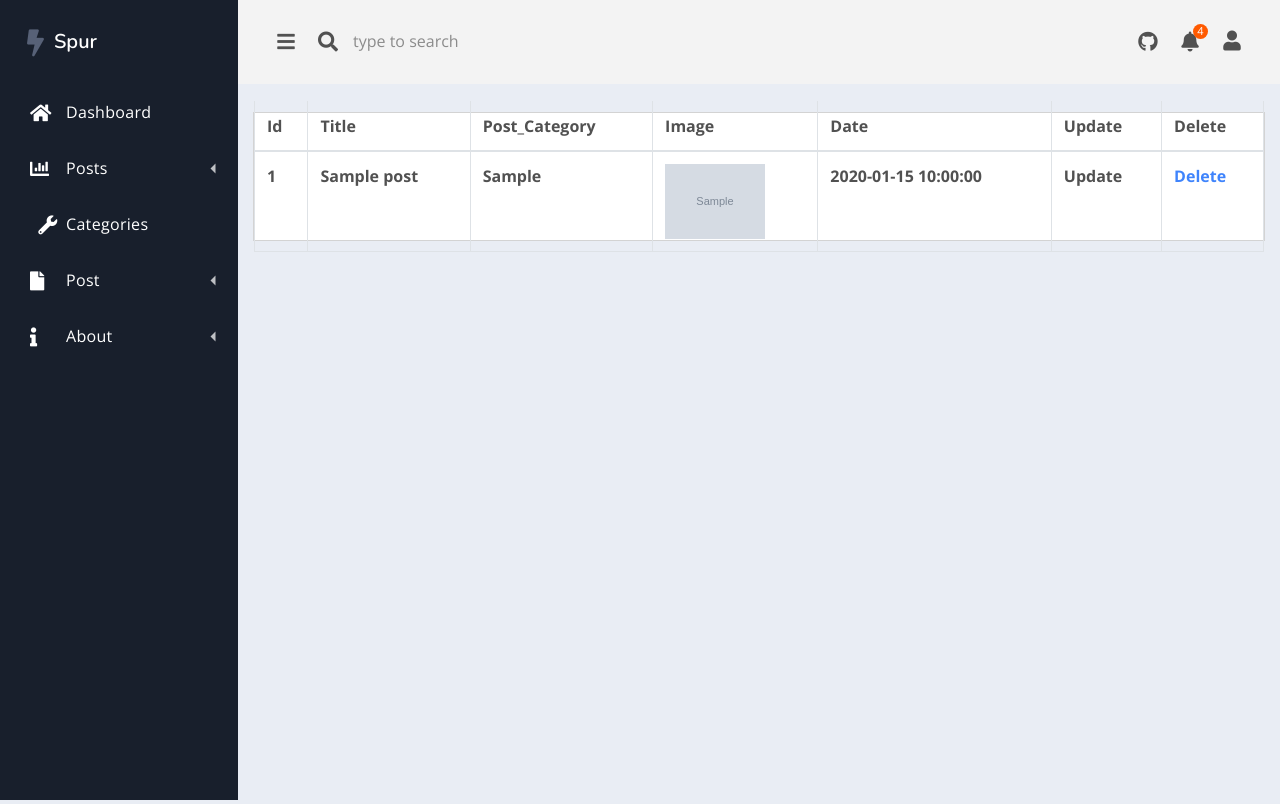
After one commit to musa-22/cms-php-javascript, a PHP site: page /Admin/posts_display.php in a window 1280 px wide. The commit adds this page. Run offline with PHP 8.4, Linux system fonts and the light colour scheme; tables that the repository leaves empty or names only in its code hold one stand-in row (values such as "Sample post"); grey boxes marked "Sample" are stand-in pictures; lists and menus that the app fills with data are empty; some libraries are stand-ins or nearby versions.

Commit message:
add new function and as well enhance the code

```diff
--- a/Admin/includes/addposts.php
+++ b/Admin/includes/addposts.php
@@ -10,7 +10,7 @@ global $con;
 
 $post_title = $_POST['post_title'];
 
-// $post_category_id = $_POST['postTitle'];
+$category = $_POST['category'];
 
 $post_image_temp = $_FILES['post_image']['tmp_name'];
 $post_image = $_FILES['post_image']['name'];
@@ -23,9 +23,9 @@ if (!empty($post_title) || !empty($post_image) || !empty($post_content)) {
 }
 if (isset($post_title) && isset($post_image) && isset($post_content)) {
 
-    $sql = "INSERT INTO posts(posts_title,post_date,post_image,post_content)";
+    $sql = "INSERT INTO posts(post_category_id,posts_title,post_date,post_image,post_content)";
 
-    $sql .= "VALUES('{$post_title}',now(),'{$post_image}','{$post_content}')";
+    $sql .= "VALUES('{$category}','{$post_title}',now(),'{$post_image}','{$post_content}')";
 
 
     mysqli_query($con, $sql);
--- a/Admin/includes/navigation.php
+++ b/Admin/includes/navigation.php
@@ -12,9 +12,17 @@
             <div class="dash-nav-dropdown">
                 <a href="#!" class="dash-nav-item dash-nav-dropdown-toggle">
                     <i class="fas fa-chart-bar"></i> Posts </a>
+
+                <div class="dash-nav-dropdown-menu">
+                    <a href="posts_display.php" class="dash-nav-dropdown-item">Viwe-Post</a>
+                </div>
+
                 <div class="dash-nav-dropdown-menu">
                     <a href="posts.php" class="dash-nav-dropdown-item">Add-Post</a>
                 </div>
+
+
+
             </div>
 
             <div class="dash-nav-dropdown ">
--- /dev/null
+++ b/Admin/posts_display.php
@@ -0,0 +1,94 @@
+<?php include_once "database/db.php"; ?>
+<?php include_once "includes/header.php"; ?>
+
+
+<?php include_once "includes/navigation.php"; ?>
+
+
+
+
+
+
+
+
+
+
+
+
+<div class="col-lg-12 my-1">
+    <br>
+    <div class="card spur-card">
+
+
+        <table class="table  table-bordered table-in-card">
+            <thead>
+                <tr>
+                    <th scope="col">Id</th>
+                    <th scope="col">Title</th>
+                    <th class='d-none d-sm-table-cell' scope="col">Post_Category</th>
+                    <th class='d-none d-sm-table-cell' scope="col">Image</th>
+                    <th class='d-none d-sm-table-cell' scope="col">Date</th>
+                    <th scope="col">Update</th>
+                    <th scope="col">Delete</th>
+                </tr>
+            </thead>
+            <tbody>
+                <?php
+
+
+                $sql = "SELECT * FROM posts";
+
+
+                $myresult = mysqli_query($con, $sql);
+
+                while ($row = mysqli_fetch_assoc($myresult)) {
+
+                    $psot_id = $row['post_id'];
+                    $post_category_id = $row['post_category_id'];
+                    $post_title = $row['posts_title'];
+                    $post_date = $row['post_date'];
+                    $post_image = $row['post_image'];
+                ?>
+
+                <?php
+
+                    $sql = "Select * FROM category WHERE id = $post_category_id ";
+
+                    $category = mysqli_query($con, $sql);
+
+                    while ($row = mysqli_fetch_assoc($category)) {
+
+                        // print category title
+                        $cat_title = $row['categories'];
+
+
+                        echo  " <tr >";
+
+                        echo " <th scope='row'> $psot_id </th>";
+                        echo "<th> $post_title</th>";
+                        echo  " <th class='d-none d-sm-table-cell'>$cat_title </th>";
+                        echo "<th class='d-none d-sm-table-cell'> <img src='./images/$post_image '  width= 100></th>";
+                        echo  "<th class='d-none d-sm-table-cell'> $post_date </th>";
+                        echo  "<th class='d-none d-sm-table-cell'> Update </th>";
+                        echo  "<th  class='d-none d-sm-table-cell'><a href='posts_display.php?id=$psot_id'> Delete </a> </th>";
+
+                        echo    "</tr>";
+                    }
+                }
+
+                ?>
+
+
+
+
+            </tbody>
+        </table>
+    </div>
+</div>
+
+
+</div>
+
+
+
+<?php include_once "includes/footer.php"; ?>
```
Also changed, not shown: Admin/posts.php (+22 -4 lines), Admin/tables.php (deleted, +0 -118 lines), Admin/Images/abIfFF8a_400x400.jpg (added), Admin/Images/sheffiled.png (added), Admin/categories.php (indentation only).
